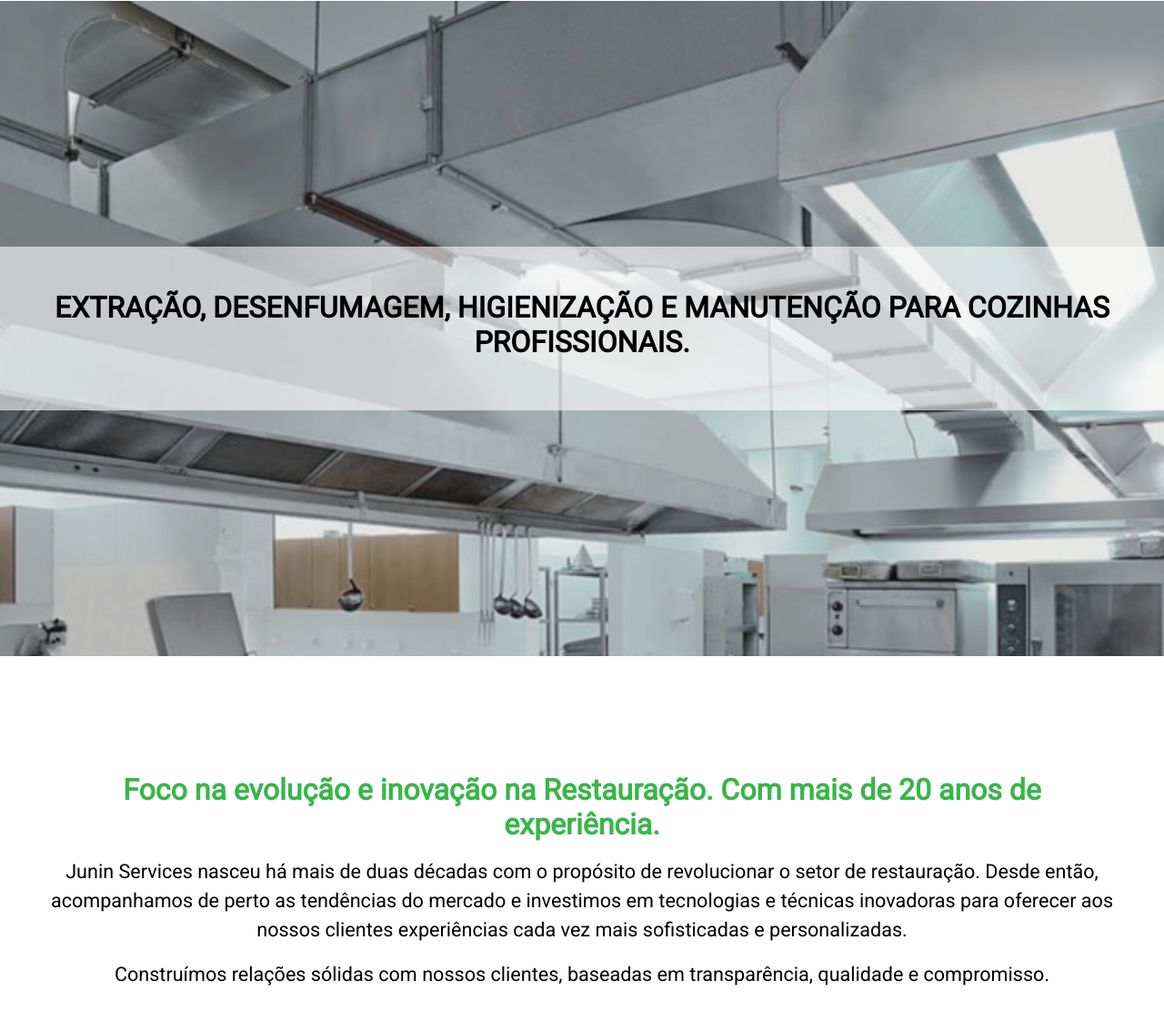
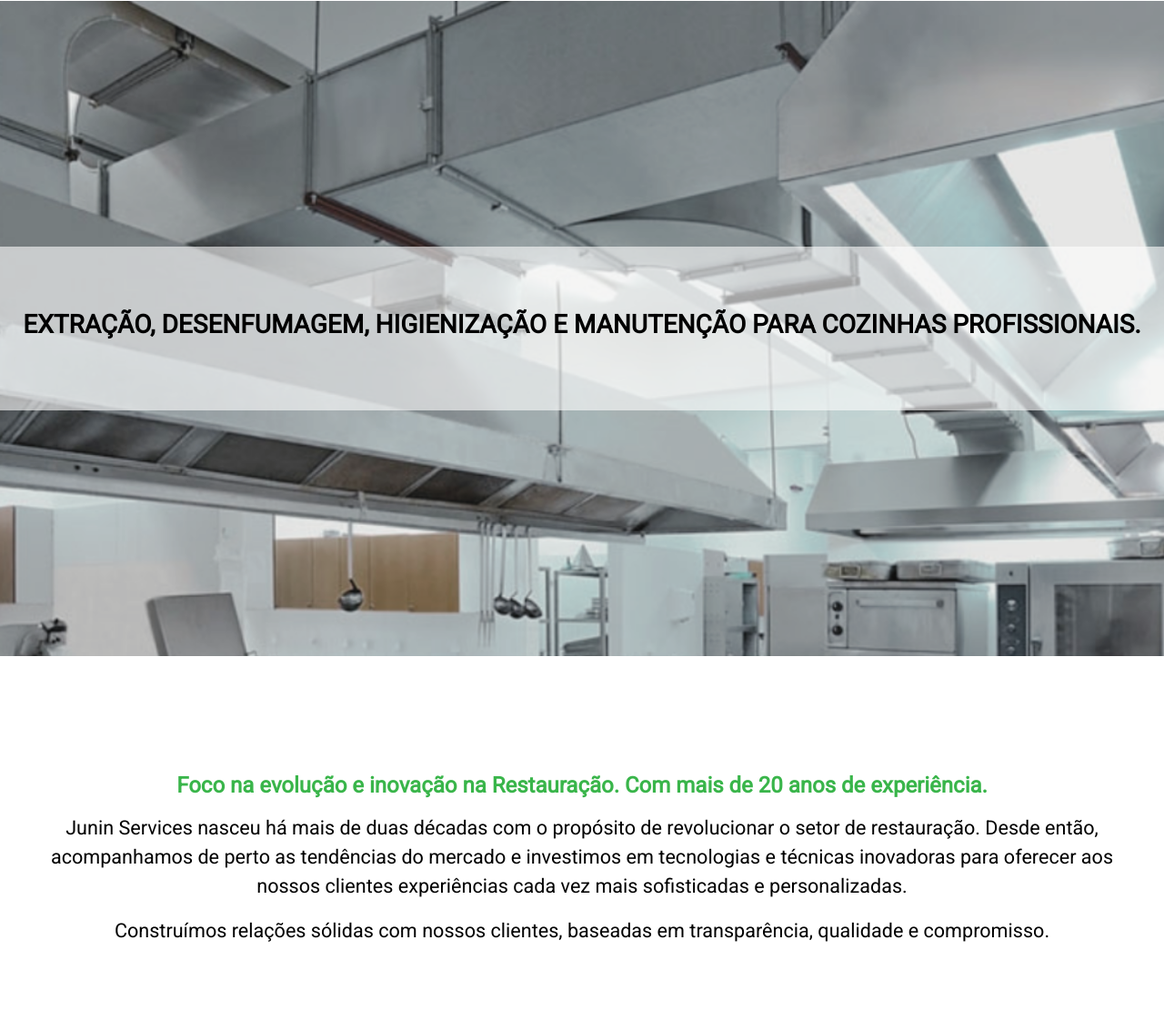
Before and after one commit to juninservices/juninservices.github.io, a plain HTML site: page index.html in a window 1280 px wide. Shown: the part 116-1238 px from the top of the page at 91% size. Drawn offline with nearby package versions, Linux system fonts and the light colour scheme.

Commit message:
fix title

```diff
--- a/assets/style.css
+++ b/assets/style.css
@@ -113,7 +113,7 @@ body {
     text-align: center;
     justify-content: center;
 }
-.section1_text h2 {
+.section1_text h3 {
     font-weight: bold;
 }
 
--- a/index.html
+++ b/index.html
@@ -64,7 +64,7 @@
     <section class="section1">
         <div class="section1_bar">
             <div class="section1_text">
-                <h2>Extração, desenfumagem, higienização e  manutenção para cozinhas profissionais.</h2>
+                <h3>Extração, desenfumagem, higienização e  manutenção para cozinhas profissionais.</h3>
             </div>
         </div>
 
@@ -77,7 +77,7 @@
                     <div style="margin-top: 8rem;"></div>
                     <p class="color-accent" style="text-transform: uppercase;">
                         <strong>
-                            <h2 class="color-accent">Foco na evolução e inovação na Restauração. Com mais de 20 anos de experiência.</h2>
+                            <h4 class="color-accent">Foco na evolução e inovação na Restauração. Com mais de 20 anos de experiência.</h4>
                         </strong>
                     </p>
                     <p>
```
